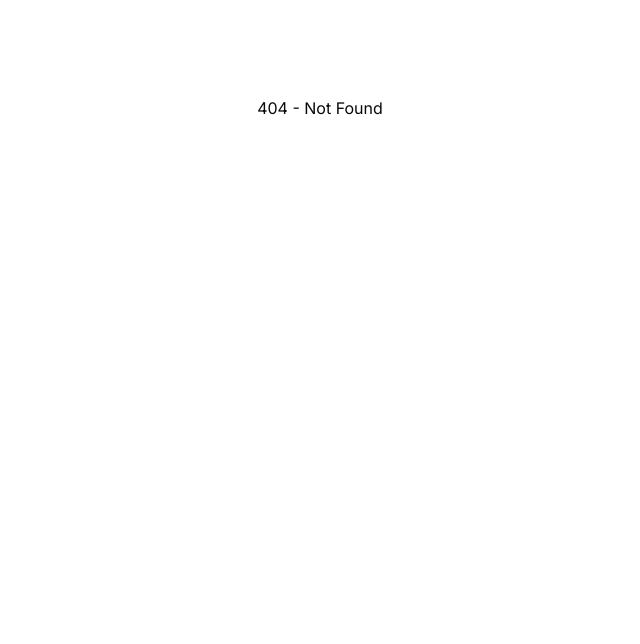
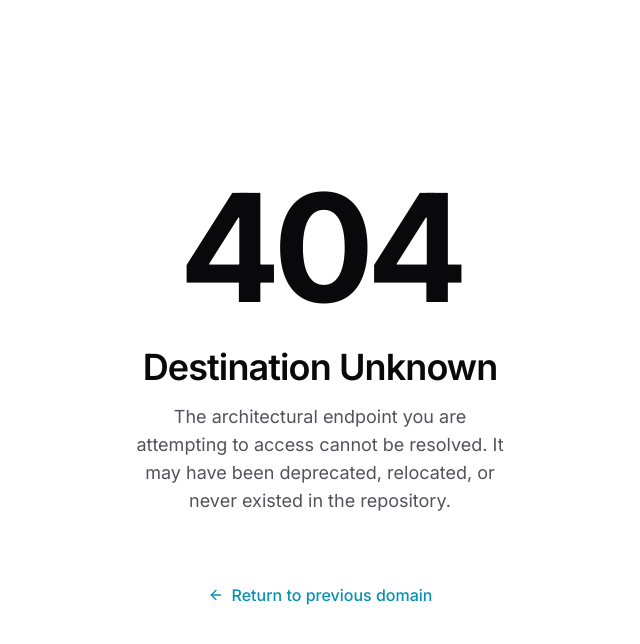
Before and after one commit to BenjiBenji20/portfolio-blog, a React app: page /blogs/go-stream-engine in a window 1280 px wide. Before the commit this address had no page. Shown: the top 644 px of the page, without its empty margins (320-960 px from the left). Built offline with nearby package versions, Linux system fonts and the light colour scheme; the HTML template or start-up script is replaced by a standard one.

Commit message:
feat: not found page

```diff
--- /dev/null
+++ b/src/pages/NotFound.tsx
@@ -0,0 +1,47 @@
+import { useNavigate } from 'react-router-dom';
+import { Button } from '../components/common/Button';
+import { ArrowLeft } from 'lucide-react';
+
+const NOT_FOUND_CONTENT = {
+  errorCode: "404",
+  title: "Destination Unknown",
+  description: "The architectural endpoint you are attempting to access cannot be resolved. It may have been deprecated, relocated, or never existed in the repository.",
+  buttonText: "Return to previous domain"
+};
+
+export function NotFound() {
+  const navigate = useNavigate();
+
+  return (
+    <div className="w-full min-h-screen bg-background flex flex-col items-center justify-center p-6 text-center">
+      <div className="max-w-lg w-full flex flex-col items-center space-y-6">
+
+        {/* Large Aesthetic Error Code Background */}
+        <h1 className="text-8xl md:text-[150px] font-bold text-accent/10 tracking-tighter select-none">
+          {NOT_FOUND_CONTENT.errorCode}
+        </h1>
+
+        <div className="flex flex-col items-center space-y-4 -mt-12 md:-mt-20 relative z-10 w-full">
+          <h2 className="text-2xl md:text-4xl font-semibold text-primary tracking-tight">
+            {NOT_FOUND_CONTENT.title}
+          </h2>
+
+          <p className="text-secondary text-base md:text-lg max-w-sm mx-auto font-light leading-relaxed">
+            {NOT_FOUND_CONTENT.description}
+          </p>
+
+          <div className="pt-8">
+            <Button
+              onClick={() => navigate(-1)}
+              className="group bg-transparent text-accent hover:bg-transparent shadow-none transition-all duration-300 p-8 text-base font-medium flex items-center justify-center focus:outline-none focus:ring-0"
+            >
+              <ArrowLeft className="w-4 h-4 mr-2 transition-transform duration-300 group-hover:-translate-x-1" />
+              {NOT_FOUND_CONTENT.buttonText}
+            </Button>
+          </div>
+        </div>
+
+      </div>
+    </div>
+  );
+}
--- a/src/routes/AppRouter.tsx
+++ b/src/routes/AppRouter.tsx
@@ -1,5 +1,6 @@
 import { BrowserRouter, Routes, Route } from 'react-router-dom';
 import { Home } from '../pages/Home';
+import { NotFound } from '../pages/NotFound';
 
 export function AppRouter() {
   return (
@@ -7,7 +8,7 @@ export function AppRouter() {
       <Routes>
         <Route path="/" element={<Home />} />
         {/* Further routes like /project/:id or /blogs will map here later */}
-        <Route path="*" element={<div className="p-24 text-center">404 - Not Found</div>} />
+        <Route path="*" element={<NotFound />} />
       </Routes>
     </BrowserRouter>
   );
```
